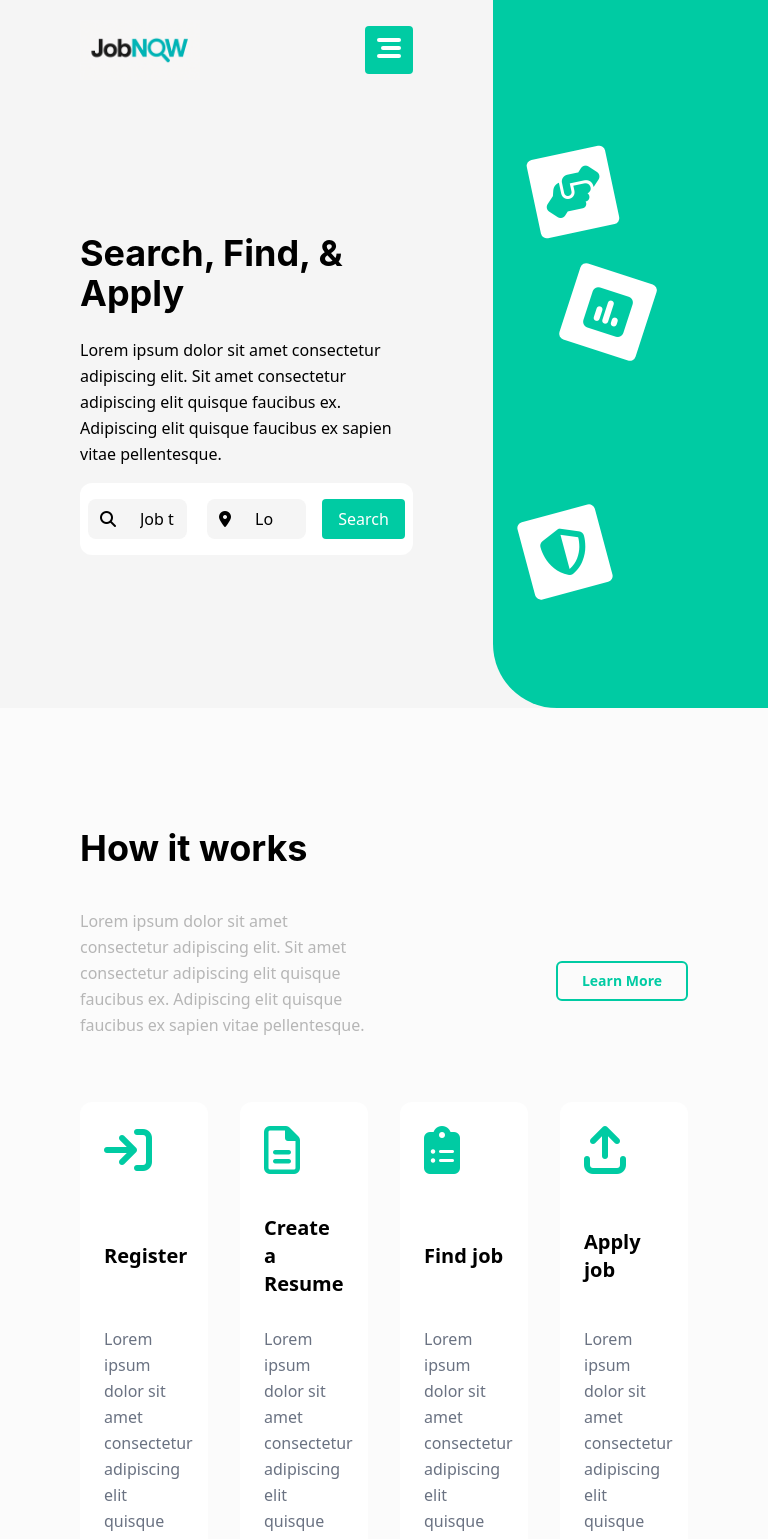
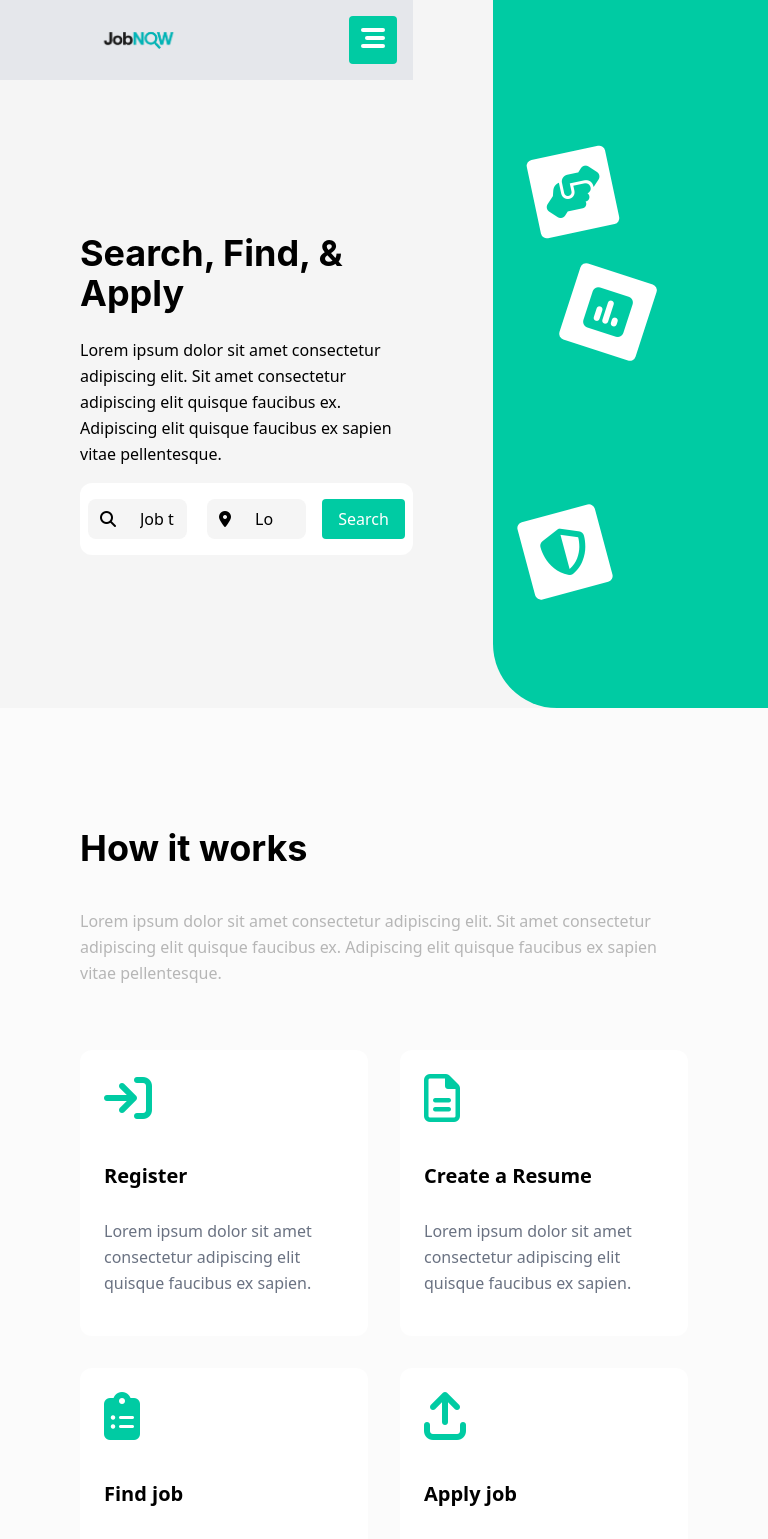
Before and after one commit to joyasamirsaad/jobsearchweb, a Next.js app: page / in a window 768 px wide. Shown: the top 1539 px of the page. Built offline with nearby package versions, Linux system fonts and the light colour scheme.

Commit message:
Add files via upload

```diff
--- a/components/CardsContainer.tsx
+++ b/components/CardsContainer.tsx
@@ -28,17 +28,19 @@ export default function CardsContainer ({containerTitle, containerDescription, b
     }
 
     const breakpoints = containerTitle === "Recently Added Jobs" ? {
-        640: { slidesPerView: 2.6 },
-        768: { slidesPerView: 2.6 },
+        640: {slidesPerView: 1.6},
+        768: { slidesPerView: 1.6 },
         1024: { slidesPerView: 2.6 },
     } : {
-        640: { slidesPerView: 2.3 },
-        768: { slidesPerView: 3.3 },
+        640: {slidesPerView: 2.9},
+        768: { slidesPerView: 2.9 },
         1024: { slidesPerView: 4.3 },
     };
 
+    const defaultSlidesPerView = containerTitle === "Recently Added Jobs" ? 1.6 : 2.9;
+
     return (
-        <div className="container mx-auto px-4 py-30 md:px-20 text-center">
+        <div className="container mx-auto px-4 py-30 lg:px-20 text-center">
             <h1>{containerTitle}</h1>
             <p className="text-gray-500 max-w-170 mx-auto">{containerDescription}</p>
 
@@ -47,7 +49,7 @@ export default function CardsContainer ({containerTitle, containerDescription, b
                 key={containerTitle}
                 modules={[/*Navigation,*/ Pagination]}
                 spaceBetween={20}
-                slidesPerView={1}
+                slidesPerView={defaultSlidesPerView}
                 breakpoints={breakpoints}
                 //navigation
                 //pagination={{ clickable: true }}
--- a/components/Feedback.tsx
+++ b/components/Feedback.tsx
@@ -26,7 +26,7 @@ export default function Feedback() {
   };
 
   return (
-    <section className="bg-[#FBFBFB] py-20 mb-30 overflow-hidden">
+    <section className="bg-[#FBFBFB] mb-30 overflow-hidden">
       <div className="container mx-auto px-4 md:px-20 grid grid-cols-1 md:grid-cols-[3fr_2fr] gap-12 items-center text-center md:text-left">
 
         {/* LEFT: TEXT SIDE */}
--- a/components/Footer.tsx
+++ b/components/Footer.tsx
@@ -5,7 +5,7 @@ export default function Footer() {
     <footer className="bg-[#00CBA3] flex flex-row flex-wrap pt-55 pb-20">
       <div className="container mx-auto px-4 md:px-20 grid grid-cols-1 lg:grid-cols-8 gap-y-8 lg:gap-y-12">
         {/* JobNow Logo + Description */}
-        <div className="col-span-1 lg:col-span-2 flex flex-col items-start">
+        <div className="col-span-1 w-[60%] lg:col-span-2 lg:w-auto flex flex-col items-start">
           <h1 className="text-2xl font-bold">
             <span className="text-black">Job</span>
             <span className="text-white">Now</span>
@@ -27,7 +27,7 @@ export default function Footer() {
           </div>
 
           {/* Pages */}
-          <div className="flex flex-col items-end md:items-center text-left text-white">
+          <div className="flex flex-col items-center text-left text-white">
             <h2 className="font-bold text-2xl mb-2">Pages</h2>
             <ul className="space-y-1 list-none text-white">
               {["Home", "Booking", "Facilities", "About Us", "Location", "Contact"].map((item) => (
--- a/components/Header.tsx
+++ b/components/Header.tsx
@@ -64,8 +64,10 @@ return (
             <div className="grid grid-cols-1 md:grid-cols-5 gap-x-20 bg-[#F5F5F5] min-h-150">
                 {/*<header id="home" className="sticky top-0 z-50 bg-white shadow-md"></header>*/}
                 <div className="flex flex-col col-span-1 md:col-span-3 flex-1 min-h-150 md:h-full">{/*navbar and below*/}
-                        <div className="flex flex-row items-center mt-5"> {/*navbar*/}
-                            <img className="logo" src="/logo.png" alt="job search logo"></img>
+                    <div className="flex flex-row items-center lg:mt-5 bg-gray-200 p-4 lg:bg-transparent lg:p-0"> {/*navbar*/}
+                        <div className="absolute inset-x-0 flex justify-center md:static md:justify-center lg:justify-start">
+                            <img className="logo" src="/logo1.png" alt="job search logo"></img>
+                        </div>
                         <nav className="navbar">
                             <div className="w-fit ml-auto">
                                 <div className="hamburger ml-auto">
--- a/src/app/globals.css
+++ b/src/app/globals.css
@@ -120,12 +120,14 @@ p {
 }
 .bg-gradient-md {
   background-image: linear-gradient(
-      to bottom,
-      #f5f5f5 0%,
-      #f5f5f5 46.875%,
-      #00cba3 46.875%,
-      #00cba3 100%
-    );
+    to bottom,
+    #e5e7eb 0%,
+    #e5e7eb 5rem,
+    #f5f5f5 5rem,
+    #f5f5f5 46.875%,
+    #00cba3 46.875%,
+    #00cba3 100%
+  );
 }
 
 @media (min-width: 768px) {
@@ -137,6 +139,26 @@ p {
       #00cba3 60%,
       #00cba3 100%
     );
+  }
+}
+@media (min-width: 768px) and (max-width: 1023px) {
+  .bg-gradient-md {
+    background-image:
+      linear-gradient(
+        to bottom,
+        #e5e7eb 0%,
+        #e5e7eb 5rem,
+        #f5f5f5 5rem,
+        #f5f5f5 100%
+      ),
+      linear-gradient(
+        to bottom,
+        #00cba3 0%,
+        #00cba3 100%
+      );
+    background-size: 60% 100%, 40% 100%;
+    background-position: left, right;
+    background-repeat: no-repeat;
   }
 }
 
--- a/src/app/page.tsx
+++ b/src/app/page.tsx
@@ -8,20 +8,20 @@ export default function Home() {
     return (
         <div className="bg-[#FBFBFB]">
             <div className="container mx-auto px-4 md:px-20">
-                <div className="grid grid-cols-1 md:grid-cols-2 gap-4"> {/*How it works*/}
-                    <h1 className="mt-30 col-span-1 md:col-span-2">How it works</h1>
-                    <div className="order-1 md:order-1 flex flex-col">
+                <div className="grid grid-cols-1 lg:grid-cols-2 gap-4"> {/*How it works*/}
+                    <h1 className="mt-30 col-span-1 lg:col-span-2">How it works</h1>
+                    <div className="order-1 lg:order-1 flex flex-col">
                         <p className="text-[#b6b6b6]">Lorem ipsum dolor sit amet consectetur adipiscing elit. Sit amet consectetur adipiscing elit quisque faucibus ex. Adipiscing elit quisque faucibus ex sapien vitae pellentesque.</p>
                     </div>
-                    <div className="order-2 md:order-3 col-span-1 md:col-span-2">
-                        <div className="grid grid-cols-1 grid-cols-2 md:grid-cols-4 gap-8 mt-8 mb-8">
+                    <div className="order-2 lg:order-3 col-span-1 lg:col-span-2">
+                        <div className="grid grid-cols-1 grid-cols-2 lg:grid-cols-4 gap-8 mt-8 mb-8">
                             <Card iconClass="fa-solid fa-arrow-right-to-bracket" title="Register" description="Lorem ipsum dolor sit amet consectetur adipiscing elit quisque faucibus ex sapien." />
                             <Card iconClass="fa-regular fa-file-lines" title="Create a Resume" description="Lorem ipsum dolor sit amet consectetur adipiscing elit quisque faucibus ex sapien." />
                             <Card iconClass="fa-solid fa-clipboard-list" title="Find job" description="Lorem ipsum dolor sit amet consectetur adipiscing elit quisque faucibus ex sapien." />
                             <Card iconClass="fa-solid fa-arrow-up-from-bracket" title="Apply job" description="Lorem ipsum dolor sit amet consectetur adipiscing elit quisque faucibus ex sapien." />
                         </div>
                     </div>
-                    <div className="flex items-center justify-center md:justify-end order-3 md:order-2 md:col-start-2 md:row-start-2">
+                    <div className="flex items-center justify-center lg:justify-end order-3 lg:order-2 lg:col-start-2 lg:row-start-2">
                         <button className="text-[#00CBA3] px-6 py-2 text-sm font-semibold bg-transparent border-2 border-[#00CBA3] rounded-md cursor-pointer self-center hover:text-white hover:bg-[#00CBA3] transition-colors duration-300 ease-in-out">Learn More</button>
                     </div>
                 </div>
@@ -54,9 +54,8 @@ export default function Home() {
 
             <Feedback />
 
-            <div className="relative z-10 flex justify-center"> {/*Register CV*/}
+            <div className="relative z-10 flex justify-center px-4 md:px-8"> {/*Register CV*/}
                 <div className="bg-[#003a2c] text-white rounded-xl text-center w-full max-w-xl md:max-w-3xl lg:max-w-5xl mx-auto -mb-35 shadow-lg">
-
                     <div className="w-[80%] mx-auto p-4 md:p-12">
                         <h1 className="text-2xl font-bold mb-2">Register your CV now!</h1>
                         <p className="mb-4">Lorem ipsum dolor sit amet consectetur adipiscing elit. Sit amet consectetur adipiscing elit quisque faucibus ex. Adipiscing elit quisque faucibus ex sapien vitae pellentesque.</p>
```
Also changed, not shown: public/logo1.png (added). Lines whose indentation alone changed are shown as unchanged.
